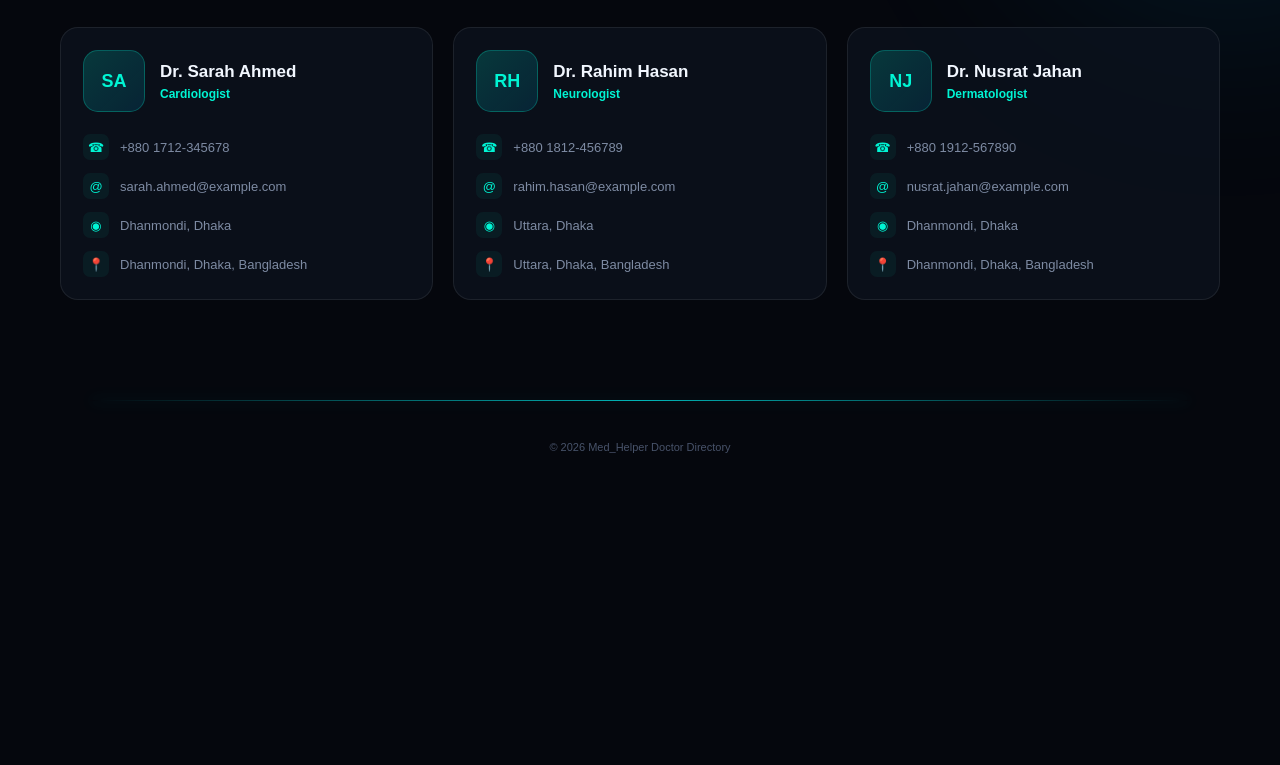
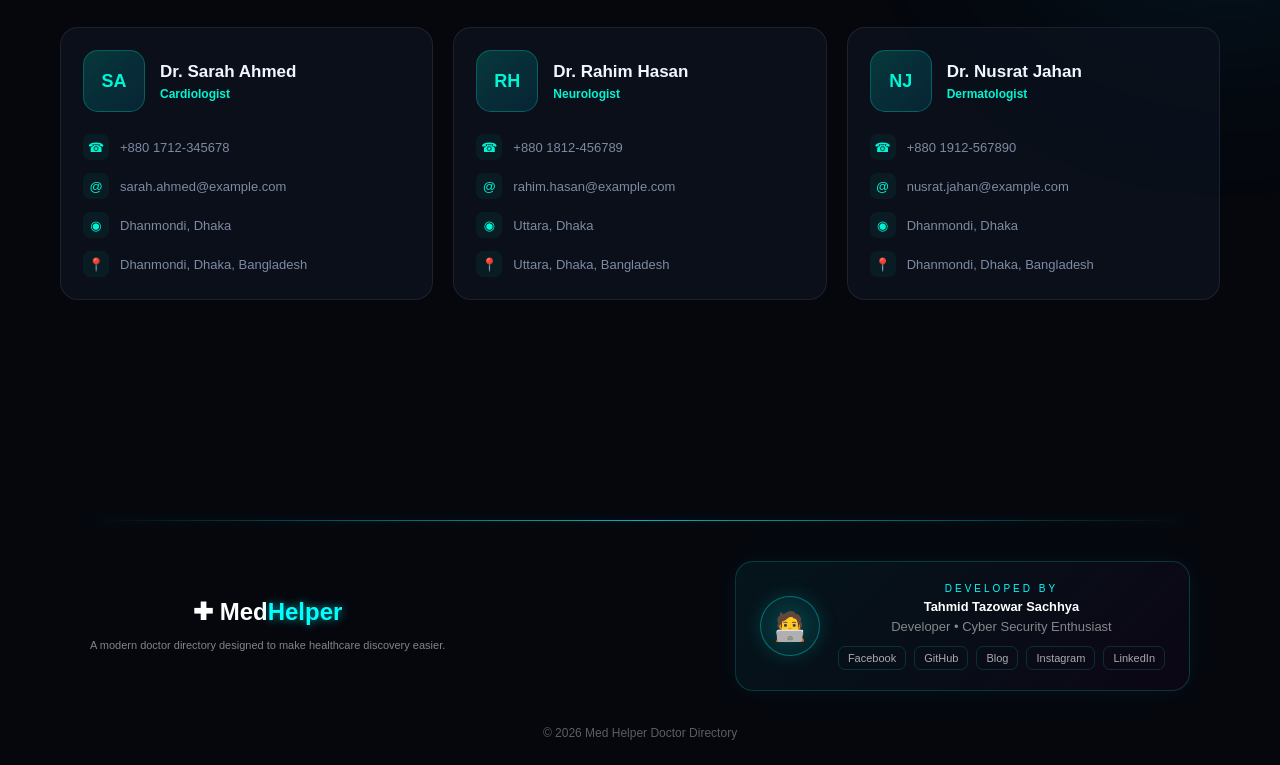
Before and after one commit to 0xCYB3RW0LF6T9/Doc_Helper, a plain HTML site: page index.html in a window 1280 px wide. Shown: the part 743-1508 px from the top of the page. Before the commit the page ends 1231 px from the top, so only its background shows below. Drawn offline with nearby package versions, Linux system fonts and the light colour scheme.

Commit message:
Update index.html

```diff
--- a/index.html
+++ b/index.html
@@ -660,12 +660,83 @@
 
     <!-- FOOTER -->
 
-    <footer>
+    <!-- FOOTER -->
+
+    <footer class="site-footer">
 
         <div class="footer-line"></div>
 
-        <p>
-            © 2026 Med_Helper Doctor Directory
+        <div class="footer-content">
+
+            <div class="footer-brand">
+                <div class="footer-logo">
+                    ✚ Med<span>Helper</span>
+                </div>
+
+                <p>
+                    A modern doctor directory designed to make
+                    healthcare discovery easier.
+                </p>
+            </div>
+
+
+            <div class="developer-card">
+
+                <div class="developer-avatar">
+                    🧑‍💻
+                </div>
+
+                <div class="developer-info">
+
+                    <span class="developer-label">
+                        DEVELOPED BY
+                    </span>
+
+                    <h3>
+                        Tahmid Tazowar Sachhya
+                    </h3>
+
+                    <p>
+                        Developer • Cyber Security Enthusiast
+                    </p>
+
+                    <div class="developer-links">
+
+                        <a href="https://www.facebook.com/CYB3RW0LF.6T9/" target="_blank" rel="noopener noreferrer"
+                            aria-label="Facebook">
+                            Facebook
+                        </a>
+
+                        <a href="https://github.com/0xcyb3rw0lf6t9" target="_blank" rel="noopener noreferrer"
+                            aria-label="GitHub">
+                            GitHub
+                        </a>
+
+                        <a href="https://cyb3rw0lf007.wordpress.com/" target="_blank" rel="noopener noreferrer"
+                            aria-label="WordPress">
+                            Blog
+                        </a>
+
+                        <a href="https://www.instagram.com/tahmid_tazowar007" target="_blank" rel="noopener noreferrer"
+                            aria-label="Instagram">
+                            Instagram
+                        </a>
+
+                        <a href="https://linkedin.com/in/ahamid-tahmid-tazowar-sachhya-3a5bb0334" target="_blank"
+                            rel="noopener noreferrer" aria-label="LinkedIn">
+                            LinkedIn
+                        </a>
+
+                    </div>
+
+                </div>
+
+            </div>
+
+        </div>
+
+        <p class="copyright">
+            © 2026 Med Helper Doctor Directory
         </p>
 
     </footer>
```
